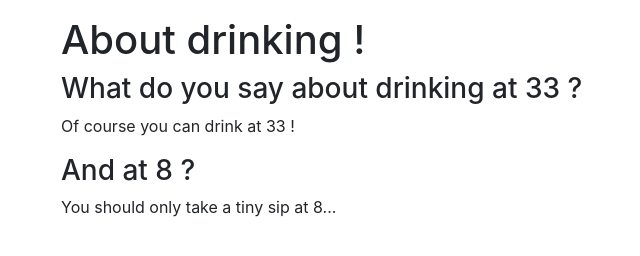
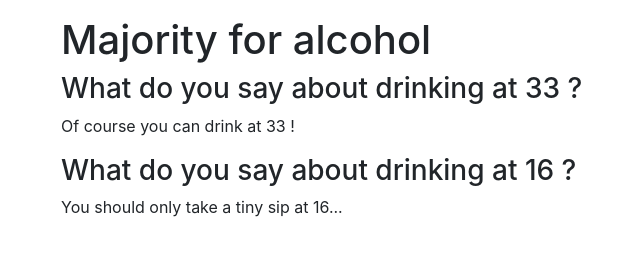
Before and after one commit to jrollin/javascript-babel-mocha, a website built with webpack: page src/template.html in a window 1280 px wide. Shown: the whole page, without its empty margins (25-665 px from the left). Built offline with nearby package versions, Linux system fonts and the light colour scheme.

Commit message:
update sentences

```diff
--- a/src/index.js
+++ b/src/index.js
@@ -2,4 +2,4 @@ import { askAboutDrinkingByAge } from "./drinking";
 
 document.getElementById('answer-adult').innerHTML = askAboutDrinkingByAge(33)
 
-document.getElementById('answer-minor').innerHTML = askAboutDrinkingByAge(8)
+document.getElementById('answer-minor').innerHTML = askAboutDrinkingByAge(16)
--- a/src/template.html
+++ b/src/template.html
@@ -16,13 +16,13 @@
 
 <body>
     <div class="container">
-        <h1>About drinking !</h1>
+        <h1>Majority for alcohol</h1>
         <section>
             <h3>What do you say about drinking at 33 ?</h3>
             <p id="answer-adult"></p>
         </section>
         <section>
-            <h3>And at 8 ?</h3>
+            <h3>What do you say about drinking at 16 ?</h3>
             <p id="answer-minor"></p>
         </section>
     </div>
```
Also changed, not shown: test/drinking.test.js (+6 -6 lines).
